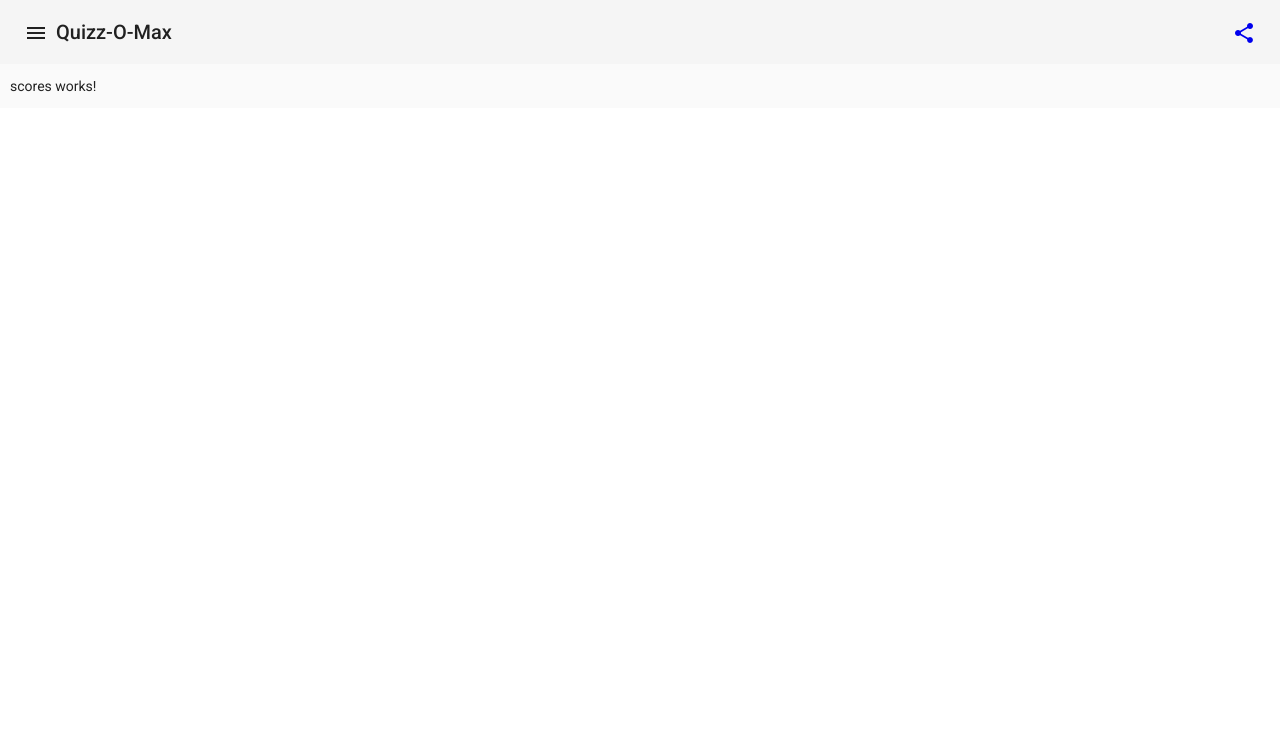
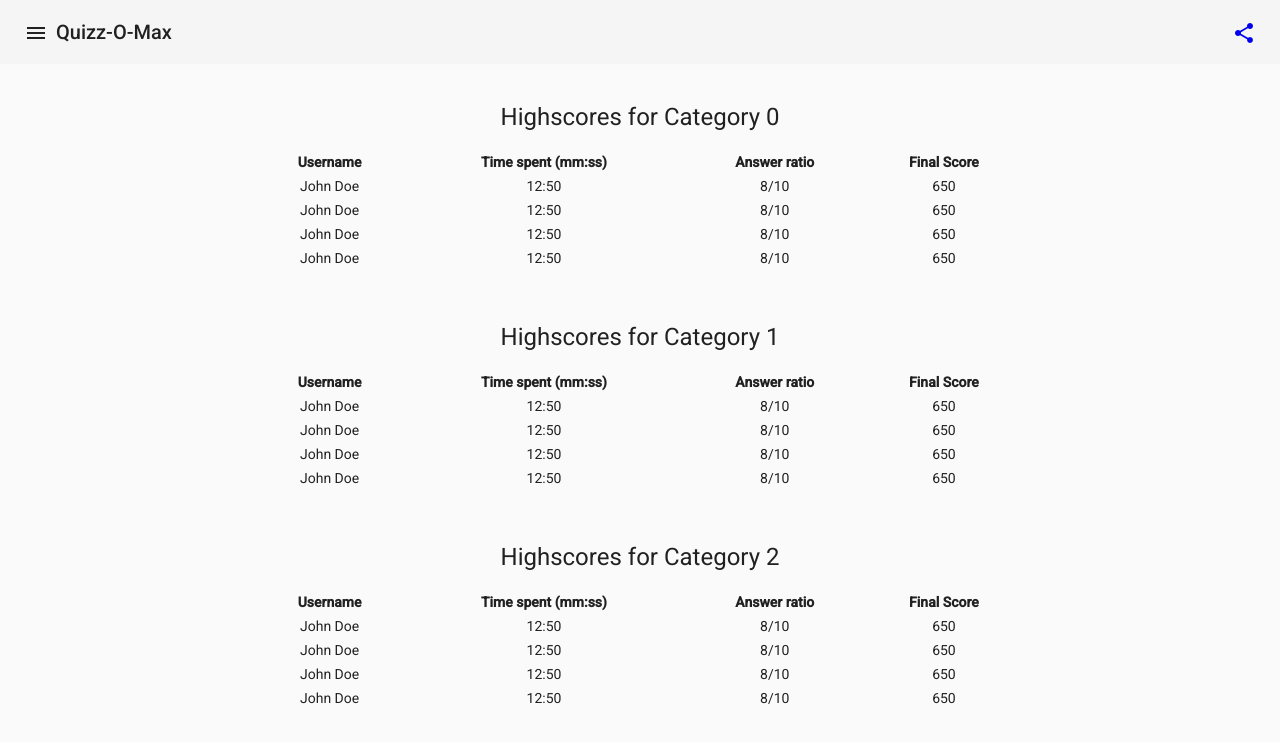
Before and after one commit to yadev83/quizz-o-max, an Angular app: page /scores in a window 1280 px wide. Shown: the top 742 px of the page. Built offline with nearby package versions, Linux system fonts and the light colour scheme.

Commit message:
Highscore page now fake. Waiting for highscore functionnality to display scores

```diff
--- a/src/app/components/front/menu.component.ts
+++ b/src/app/components/front/menu.component.ts
@@ -7,7 +7,7 @@
   selector: 'qom-menu',
   template: `
     <div id="menu-content">
-      <a routerLink="/home" routerLinkActive="selected-menu"><button mat-button class="qom-menu-btn">Index</button></a>
+      <a routerLink="/home" routerLinkActive="selected-menu"><button mat-button class="qom-menu-btn">Home</button></a>
       <a routerLink="/play" routerLinkActive="selected-menu"><button mat-button class="qom-menu-btn">Play</button></a>
       <a routerLink="/scores" routerLinkActive="selected-menu"><button mat-button class="qom-menu-btn">Highscores</button></a>
       <a routerLink="/about" routerLinkActive="selected-menu"><button mat-button class="qom-menu-btn">About</button></a>
--- a/src/app/components/front/scores.component.ts
+++ b/src/app/components/front/scores.component.ts
@@ -3,9 +3,113 @@
 @Component({
   selector: 'qom-scores',
   template: `
-    <p>
-      scores works!
-    </p>
+    <div class="flex-container-col center">
+      <div class="flex-item">
+        <h1>Highscores for Category 0</h1>
+        <table>
+          <tr>
+            <th>Username</th>
+            <th>Time spent (mm:ss)</th>
+            <th>Answer ratio</th>
+            <th>Final Score</th>
+          </tr>
+          <tr>
+            <td>John Doe</td>
+            <td>12:50</td>
+            <td>8/10</td>
+            <td>650</td>
+          </tr>
+          <tr>
+            <td>John Doe</td>
+            <td>12:50</td>
+            <td>8/10</td>
+            <td>650</td>
+          </tr>
+          <tr>
+            <td>John Doe</td>
+            <td>12:50</td>
+            <td>8/10</td>
+            <td>650</td>
+          </tr>
+          <tr>
+            <td>John Doe</td>
+            <td>12:50</td>
+            <td>8/10</td>
+            <td>650</td>
+          </tr>
+        </table>
+      </div>
+      <div class="flex-item">
+        <h1>Highscores for Category 1</h1>
+        <table>
+          <tr>
+            <th>Username</th>
+            <th>Time spent (mm:ss)</th>
+            <th>Answer ratio</th>
+            <th>Final Score</th>
+          </tr>
+          <tr>
+            <td>John Doe</td>
+            <td>12:50</td>
+            <td>8/10</td>
+            <td>650</td>
+          </tr>
+          <tr>
+            <td>John Doe</td>
+            <td>12:50</td>
+            <td>8/10</td>
+            <td>650</td>
+          </tr>
+          <tr>
+            <td>John Doe</td>
+            <td>12:50</td>
+            <td>8/10</td>
+            <td>650</td>
+          </tr>
+          <tr>
+            <td>John Doe</td>
+            <td>12:50</td>
+            <td>8/10</td>
+            <td>650</td>
+          </tr>
+        </table>
+      </div>
+      <div class="flex-item">
+        <h1>Highscores for Category 2</h1>
+        <table>
+          <tr>
+            <th>Username</th>
+            <th>Time spent (mm:ss)</th>
+            <th>Answer ratio</th>
+            <th>Final Score</th>
+          </tr>
+          <tr>
+            <td>John Doe</td>
+            <td>12:50</td>
+            <td>8/10</td>
+            <td>650</td>
+          </tr>
+          <tr>
+            <td>John Doe</td>
+            <td>12:50</td>
+            <td>8/10</td>
+            <td>650</td>
+          </tr>
+          <tr>
+            <td>John Doe</td>
+            <td>12:50</td>
+            <td>8/10</td>
+            <td>650</td>
+          </tr>
+          <tr>
+            <td>John Doe</td>
+            <td>12:50</td>
+            <td>8/10</td>
+            <td>650</td>
+          </tr>
+        </table>
+      </div>
+    </div>
   `,
   styles: [
   ]
--- a/src/styles.css
+++ b/src/styles.css
@@ -9,3 +9,5 @@
 h1{width:100%; text-align:center;}
 .center{display:block;margin-left: auto;margin-right: auto;}
 code {background-color: #eee;border: 1px solid #eee;display: block;padding: 20px;}
+table {width: 100%;}
+td {text-align:center;}
```
